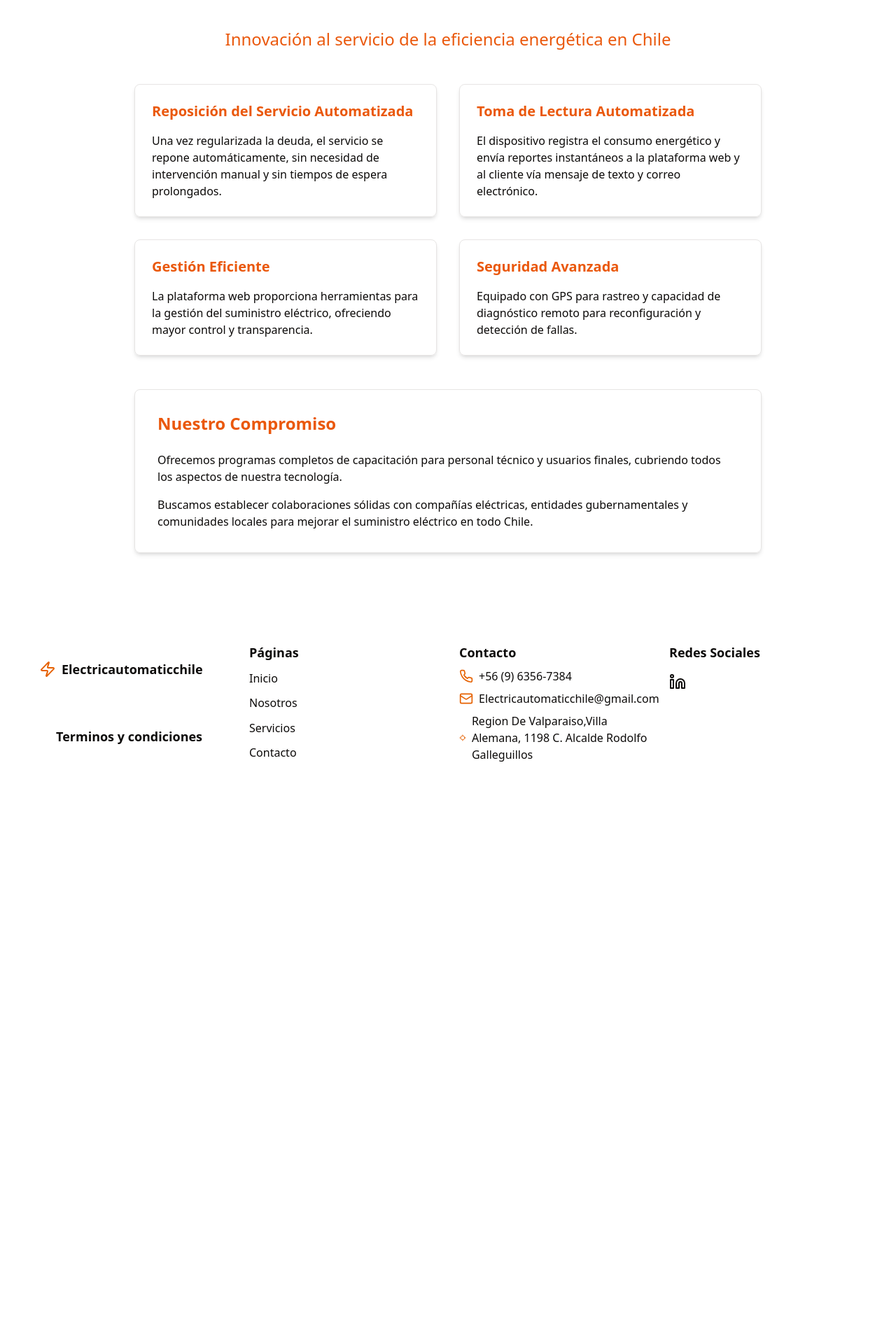
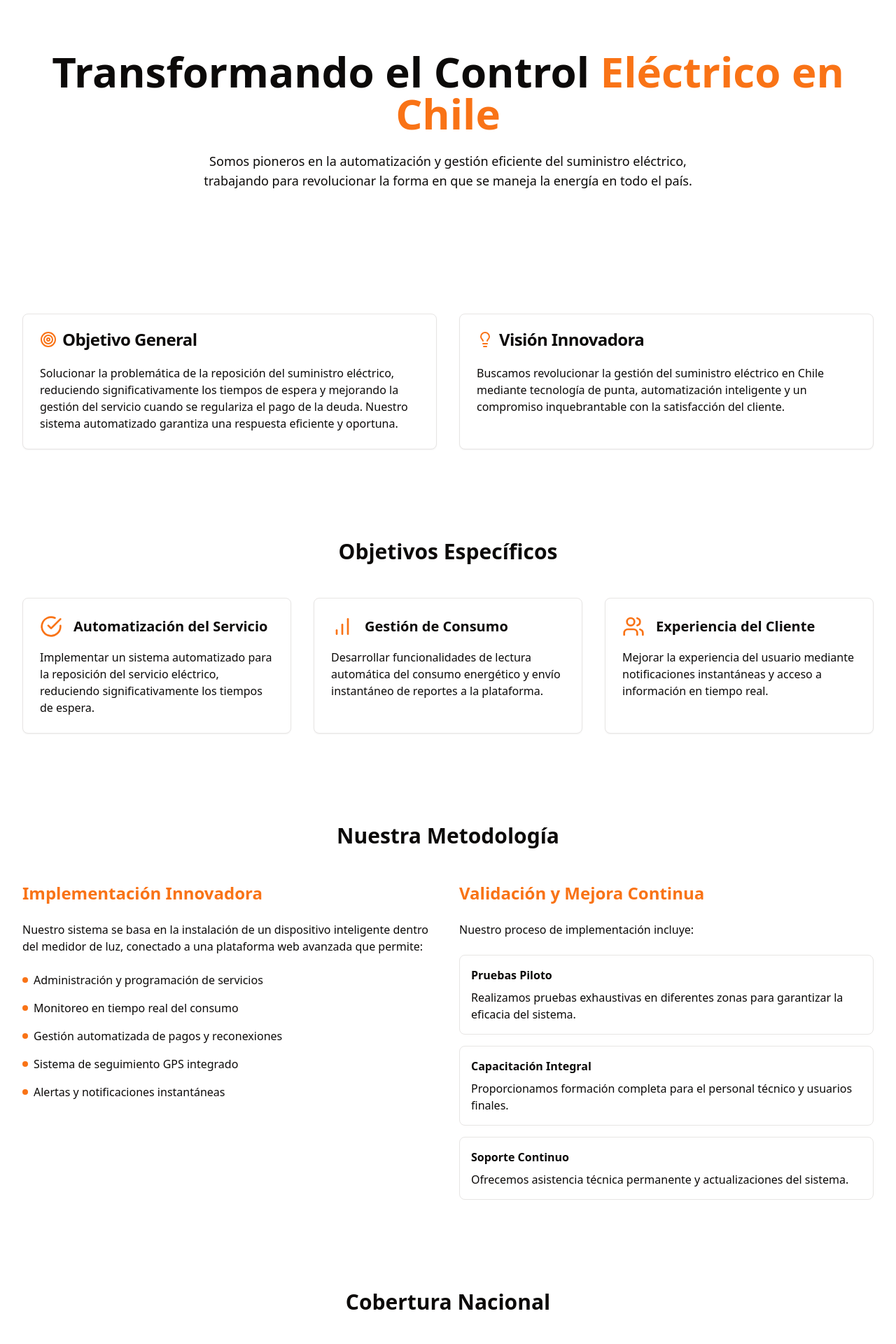
Before and after one commit to electricautomaticchile/electricautomaticchile, a Next.js app: page /acercade in a window 1280 px wide. Shown: the part 120-2040 px from the top of the page at 70% size. Before the commit the page ends 1258 px from the top, so only its background shows below. Built offline with nearby package versions, Linux system fonts and the light colour scheme; no server answers.

Commit message:
Modificación de información

```diff
--- a/app/acercade/page.tsx
+++ b/app/acercade/page.tsx
@@ -1,74 +1,178 @@
-import React from "react";
+import { Target, Lightbulb, Users, Map, CheckCircle, BarChart, Telescope } from 'lucide-react'
+import { Card, CardContent, CardHeader, CardTitle } from "@/components/ui/card"
+import { Button } from "@/components/ui/button"
 
 export default function AcercaDePage() {
   return (
-    <div className="min-h-screen py-12 px-4 sm:px-6 lg:px-8">
-      <div className="max-w-4xl mx-auto">
-        <h2 className="text-2xl text-orange-600 text-center mb-12">
-          Innovación al servicio de la eficiencia energética en Chile
-        </h2>
-
-        <div className="grid gap-8 md:grid-cols-2">
-          {/* Características principales */}
-          <div className="p-6 rounded-lg shadow-md hover:shadow-orange-500 hover:border-orange-500 border transition-all duration-300">
-            <h3 className="text-xl font-semibold text-orange-600 mb-4">
-              Reposición del Servicio Automatizada
-            </h3>
-            <p>
-              Una vez regularizada la deuda, el servicio se repone automáticamente,
-              sin necesidad de intervención manual y sin tiempos de espera prolongados.
+      <div className="">
+        {/* Hero Section */}
+        <section className="relative  py-20">
+          <div className="container mx-auto px-4">
+            <h1 className="text-4xl md:text-6xl font-bold mb-6 text-center">
+              Transformando el Control
+              <span className="text-orange-500"> Eléctrico en Chile</span>
+            </h1>
+            <p className=" text-center max-w-3xl mx-auto text-lg mb-8">
+              Somos pioneros en la automatización y gestión eficiente del suministro eléctrico,
+              trabajando para revolucionar la forma en que se maneja la energía en todo el país.
             </p>
           </div>
+        </section>
 
-          <div className="p-6 rounded-lg shadow-md hover:shadow-orange-500 hover:border-orange-500 border transition-all duration-300">
-            <h3 className="text-xl font-semibold text-orange-600 mb-4">
-              Toma de Lectura Automatizada
-            </h3>
-            <p>
-              El dispositivo registra el consumo energético y envía reportes instantáneos
-              a la plataforma web y al cliente vía mensaje de texto y correo electrónico.
-            </p>
+        {/* Mission & Vision */}
+        <section className="py-16 container mx-auto px-4">
+          <div className="grid md:grid-cols-2 gap-8">
+            <Card className="">
+              <CardHeader>
+                <CardTitle className="flex items-center gap-2">
+                  <Target className="text-orange-500 h-6 w-6" />
+                  Objetivo General
+                </CardTitle>
+              </CardHeader>
+              <CardContent className="">
+                <p>
+                  Solucionar la problemática de la reposición del suministro eléctrico, reduciendo
+                  significativamente los tiempos de espera y mejorando la gestión del servicio cuando
+                  se regulariza el pago de la deuda. Nuestro sistema automatizado garantiza una
+                  respuesta eficiente y oportuna.
+                </p>
+              </CardContent>
+            </Card>
+
+            <Card className="">
+              <CardHeader>
+                <CardTitle className="flex items-center gap-2">
+                  <Lightbulb className="text-orange-500 h-6 w-6" />
+                  Visión Innovadora
+                </CardTitle>
+              </CardHeader>
+              <CardContent className="">
+                <p>
+                  Buscamos revolucionar la gestión del suministro eléctrico en Chile mediante
+                  tecnología de punta, automatización inteligente y un compromiso inquebrantable
+                  con la satisfacción del cliente.
+                </p>
+              </CardContent>
+            </Card>
           </div>
+        </section>
 
-          <div className="p-6 rounded-lg shadow-md hover:shadow-orange-500 hover:border-orange-500 border transition-all duration-300">
-            <h3 className="text-xl font-semibold text-orange-600 mb-4">
-              Gestión Eficiente
-            </h3>
-            <p>
-              La plataforma web proporciona herramientas para la gestión del suministro
-              eléctrico, ofreciendo mayor control y transparencia.
-            </p>
+        {/* Objectives */}
+        <section className="py-16">
+          <div className="container mx-auto px-4">
+            <h2 className="text-3xl font-bold mb-12 text-center">Objetivos Específicos</h2>
+            <div className="grid md:grid-cols-3 gap-8">
+              <ObjectiveCard
+                icon={<CheckCircle className="h-8 w-8 text-orange-500" />}
+                title="Automatización del Servicio"
+                description="Implementar un sistema automatizado para la reposición del servicio eléctrico, reduciendo significativamente los tiempos de espera."
+              />
+              <ObjectiveCard
+                icon={<BarChart className="h-8 w-8 text-orange-500" />}
+                title="Gestión de Consumo"
+                description="Desarrollar funcionalidades de lectura automática del consumo energético y envío instantáneo de reportes a la plataforma."
+              />
+              <ObjectiveCard
+                icon={<Users className="h-8 w-8 text-orange-500" />}
+                title="Experiencia del Cliente"
+                description="Mejorar la experiencia del usuario mediante notificaciones instantáneas y acceso a información en tiempo real."
+              />
+            </div>
           </div>
+        </section>
 
-          <div className="p-6 rounded-lg shadow-md hover:shadow-orange-500 hover:border-orange-500 border transition-all duration-300">
-            <h3 className="text-xl font-semibold text-orange-600 mb-4">
-              Seguridad Avanzada
-            </h3>
-            <p>
-              Equipado con GPS para rastreo y capacidad de diagnóstico remoto
-              para reconfiguración y detección de fallas.
-            </p>
+        {/* Methodology */}
+        <section className="py-16 container mx-auto px-4">
+          <h2 className="text-3xl font-bold mb-12 text-center">Nuestra Metodología</h2>
+          <div className="grid md:grid-cols-2 gap-8">
+            <div className="space-y-6">
+              <h3 className="text-2xl font-bold text-orange-500">Implementación Innovadora</h3>
+              <p className="">
+                Nuestro sistema se basa en la instalación de un dispositivo inteligente dentro del
+                medidor de luz, conectado a una plataforma web avanzada que permite:
+              </p>
+              <ul className="space-y-4">
+                {[
+                  "Administración y programación de servicios",
+                  "Monitoreo en tiempo real del consumo",
+                  "Gestión automatizada de pagos y reconexiones",
+                  "Sistema de seguimiento GPS integrado",
+                  "Alertas y notificaciones instantáneas"
+                ].map((item, index) => (
+                  <li key={index} className="flex items-center gap-2 ">
+                    <div className="h-2 w-2 rounded-full bg-orange-500" />
+                    {item}
+                  </li>
+                ))}
+              </ul>
+            </div>
+            <div className="space-y-6">
+              <h3 className="text-2xl font-bold text-orange-500">Validación y Mejora Continua</h3>
+              <p className="">
+                Nuestro proceso de implementación incluye:
+              </p>
+              <div className="space-y-4">
+                {[
+                  {
+                    title: "Pruebas Piloto",
+                    description: "Realizamos pruebas exhaustivas en diferentes zonas para garantizar la eficacia del sistema."
+                  },
+                  {
+                    title: "Capacitación Integral",
+                    description: "Proporcionamos formación completa para el personal técnico y usuarios finales."
+                  },
+                  {
+                    title: "Soporte Continuo",
+                    description: "Ofrecemos asistencia técnica permanente y actualizaciones del sistema."
+                  }
+                ].map((item, index) => (
+                  <div key={index} className="border  rounded-lg p-4">
+                    <h4 className="font-bold mb-2">{item.title}</h4>
+                    <p className="">{item.description}</p>
+                  </div>
+                ))}
+              </div>
+            </div>
           </div>
-        </div>
+        </section>
 
-        {/* Sección adicional */}
-        <div className="mt-12 p-8 rounded-lg shadow-md hover:shadow-orange-500 hover:border-orange-500 border transition-all duration-300">
-          <h3 className="text-2xl font-semibold text-orange-600 mb-6">
-            Nuestro Compromiso
-          </h3>
-          <div className="space-y-4">
-            <p>
-              Ofrecemos programas completos de capacitación para personal técnico
-              y usuarios finales, cubriendo todos los aspectos de nuestra tecnología.
-            </p>
-            <p>
-              Buscamos establecer colaboraciones sólidas con compañías eléctricas,
-              entidades gubernamentales y comunidades locales para mejorar el
-              suministro eléctrico en todo Chile.
-            </p>
+        {/* Coverage */}
+        <section className="py-16 ">
+          <div className="container mx-auto px-4">
+            <h2 className="text-3xl font-bold mb-12 text-center">Cobertura Nacional</h2>
+            <div className="grid md:grid-cols-2 gap-8 items-center">
+              <div className="space-y-6">
+                <h3 className="text-2xl font-bold">Presencia en Todo Chile</h3>
+                <p className="">
+                  Nuestra solución está diseñada para adaptarse a diferentes zonas y necesidades
+                  específicas en todo el territorio nacional. Con una cobertura del 99.8% de los
+                  hogares con suministro eléctrico, estamos preparados para implementar nuestra
+                  tecnología donde sea necesario.
+                </p>
+
+              </div>
+            </div>
           </div>
-        </div>
+        </section>
       </div>
-    </div>
+
   );
 }
+
+function ObjectiveCard({ icon, title, description }: {
+  icon: React.ReactNode;
+  title: string;
+  description: string
+}) {
+  return (
+    <Card className="">
+      <CardContent className="p-6 space-y-4">
+        <div className="flex items-center gap-4">
+          {icon}
+          <h3 className="text-xl font-bold">{title}</h3>
+        </div>
+        <p className="">{description}</p>
+      </CardContent>
+    </Card>
+  );
+}
--- a/components/nosotros/nosotros.tsx
+++ b/components/nosotros/nosotros.tsx
@@ -1,45 +1,64 @@
 "use client";
-import { Target } from "lucide-react";
-import { Telescope } from "lucide-react";
+import { Card, CardContent } from "@/components/ui/card"
+import { BoltIcon, GaugeIcon, BellIcon } from 'lucide-react'
+
+
+function InfoCard({ icon, title, description }: { icon: React.ReactNode; title: string; description: string }) {
+  return (
+    <div className="text-center p-6">
+      <div className="mb-4 flex justify-center">{icon}</div>
+      <h3 className="text-xl font-bold mb-2">{title}</h3>
+      <p >{description}</p>
+    </div>
+  )
+}
+
 
 export default function Component() {
   return (
     <div className="flex flex-col items-center justify-center space-y-8 py-12 md:py-16 lg:py-20">
-      <div className="space-y-4 text-center">
-        <h2 className="text-3xl font-bold tracking-tighter sm:text-4xl md:text-5xl">
-          Electricautomaticchile
-        </h2>
-        <p className="max-w-[700px] text-muted-foreground md:text-xl">
-          Empresa líder en soluciones tecnológicas para la gestión del
-          suministro eléctrico, reconocida por su innovación,
-          eficiencia y compromiso con la sostenibilidad.
-        </p>
-      </div>
-      <div className="grid w-full max-w-4xl grid-cols-1 gap-8 md:grid-cols-2">
-        <div className="flex flex-col items-center justify-center space-y-4">
-          <Target className="h-12 w-12 text-primary" />
-          <div className="space-y-2 text-center">
-            <h3 className="text-xl font-bold">Nuestra Misión</h3>
-            <p className="text-muted-foreground">
-              Desarrollar y ofrecer soluciones tecnológicas innovadoras que
-              optimicen la gestión del suministro eléctrico, contribuyendo a la
-              eficiencia energética, la reducción de costos y la sostenibilidad
-              ambiental, para el beneficio de nuestros clientes y la comunidad.
-            </p>
+    <section className="container mx-auto px-4 py-16 md:py-24 flex flex-col md:flex-row items-center gap-8">
+        <div className="flex-1">
+          <h1 className="text-4xl md:text-6xl font-bold mb-6">
+            Con tu medidor bajo control tu servicio eléctrico
+            <span className="text-orange-500"> crece</span>
+          </h1>
+          <p className="text-gray-400 mb-8 text-lg">
+            Automatiza la reposición del servicio y gestiona el consumo eléctrico con tecnología de punta
+          </p>
+        </div>
+        <div className="flex-1">
+          <img
+            src="/placeholder.svg?height=400&width=500"
+            alt="Dashboard de control eléctrico"
+            className="rounded-lg shadow-2xl"
+          />
+        </div>
+      </section>
+      <section className=" py-16">
+        <div className="container mx-auto px-4">
+          <h2 className="text-3xl md:text-4xl font-bold text-center mb-12">
+            No necesitas esperas, <span className="text-orange-500">necesitas automatización</span>
+          </h2>
+          <div className="grid md:grid-cols-3 gap-8">
+            <InfoCard
+              icon={<BoltIcon className="w-12 h-12 text-orange-500" />}
+              title="Reposición Automática"
+              description="Restauración inmediata del servicio tras la regularización del pago"
+            />
+            <InfoCard
+              icon={<GaugeIcon className="w-12 h-12 text-orange-500" />}
+              title="Lectura en Tiempo Real"
+              description="Monitoreo automático del consumo energético"
+            />
+            <InfoCard
+              icon={<BellIcon className="w-12 h-12 text-orange-500" />}
+              title="Notificaciones Instantáneas"
+              description="Alertas inmediatas sobre consumo y estado del servicio"
+            />
           </div>
         </div>
-        <div className="flex flex-col items-center justify-center space-y-4">
-          <Telescope className="h-12 w-12 text-primary" />
-          <div className="space-y-2 text-center">
-            <h3 className="text-xl font-bold">Nuestra Visión</h3>
-            <p className="text-muted-foreground">
-              Nuestra visión es convertirnos en la empresa de referencia en
-              nuestro mercado, a través de la innovación constante y el
-              compromiso con la excelencia.
-            </p>
-          </div>
-        </div>
-      </div>
+      </section>
     </div>
   );
 }
```
Also changed, not shown: app/terminosycondiciones/page.tsx (+8 -8 lines).
